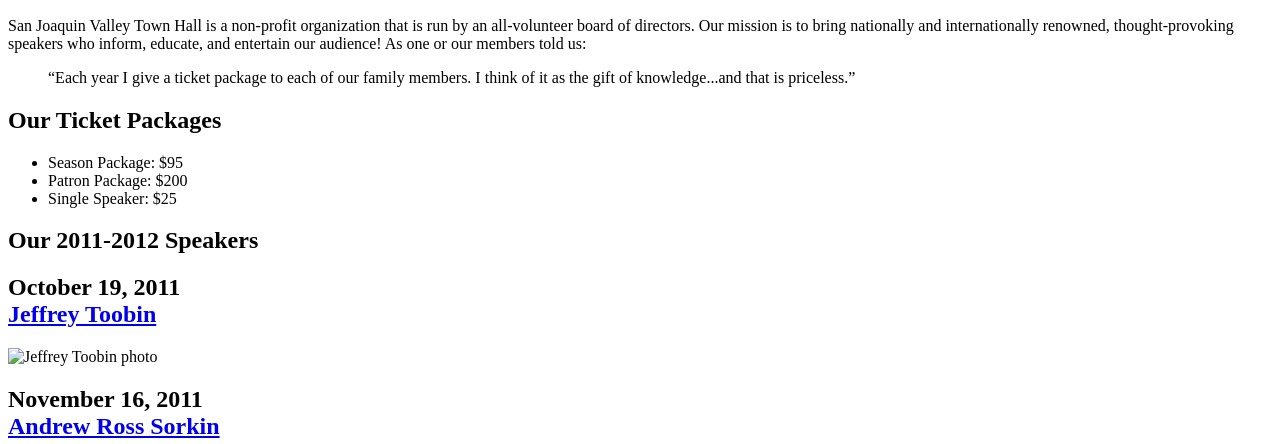
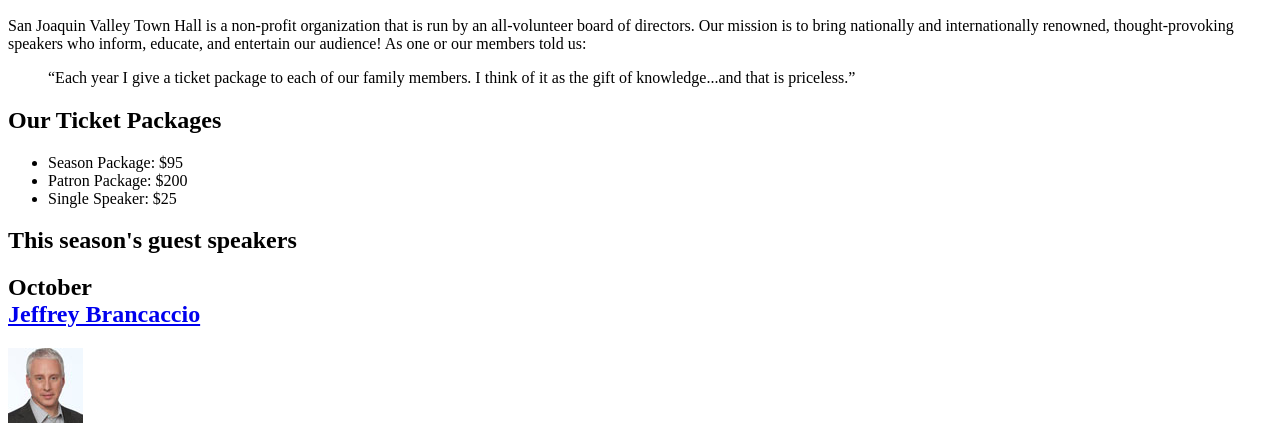
Before and after one commit to kp949/A06, a plain HTML site: page index.html in a window 1280 px wide. Shown: the part 275-719 px from the top of the page. Drawn offline with Linux system fonts and the light colour scheme.

Commit message:
Update index.html

```diff
--- a/index.html
+++ b/index.html
@@ -28,9 +28,9 @@
 			<li>Single Speaker: $25</li>
 		</ul>
 
-		<h1 id="speakers">Our 2011-2012 Speakers</h1>
-		<h2>October 19, 2011<br><a href="speakers/toobin.html">Jeffrey Toobin</a></h2>
-		<img src="images/toobin75.jpg" alt="Jeffrey Toobin photo">
+		<h1 id="speakers">This season's guest speakers</h1>
+		<h2>October<br><a href="speakers/brancaccio.html">Jeffrey Brancaccio</a></h2>
+		<img src="images/brancaccio75.jpg" alt="Jeffrey Brancaccio photo">
 		<h2>November 16, 2011<br><a href="speakers/sorkin.html">Andrew Ross Sorkin</a></h2>
 		<img src="images/sorkin75.jpg" alt="Andrew Ross Sorkin photo">
 		<h2>January 18, 2012<br><a href="speakers/chua.html">Amy Chua</a></h2>
```
